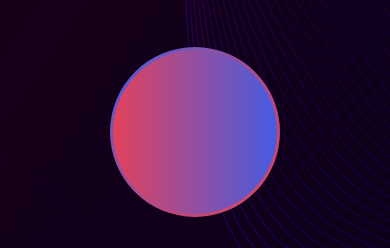
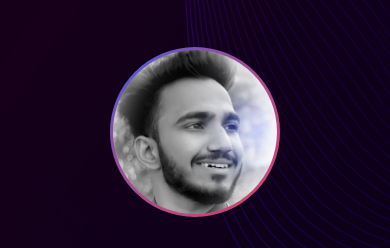
Before and after one commit to Daksh902/DPs-Portfolio, a website: page public/index.html in a window 390 px wide. Shown: the part 65-313 px from the top of the page. Drawn offline with Linux system fonts and the light colour scheme.

Commit message:
Update style.css

```diff
--- a/public/assets/css/style.css
+++ b/public/assets/css/style.css
@@ -443,7 +443,7 @@ a:hover{
         background-size: cover;
         background-position: center;
         background-repeat: no-repeat;
-        background-image: url(/assets/images/D1\ r.png);
+        background-image: url(/assets/images/D3.jpeg);
     }
 
     .hero-content{
```
